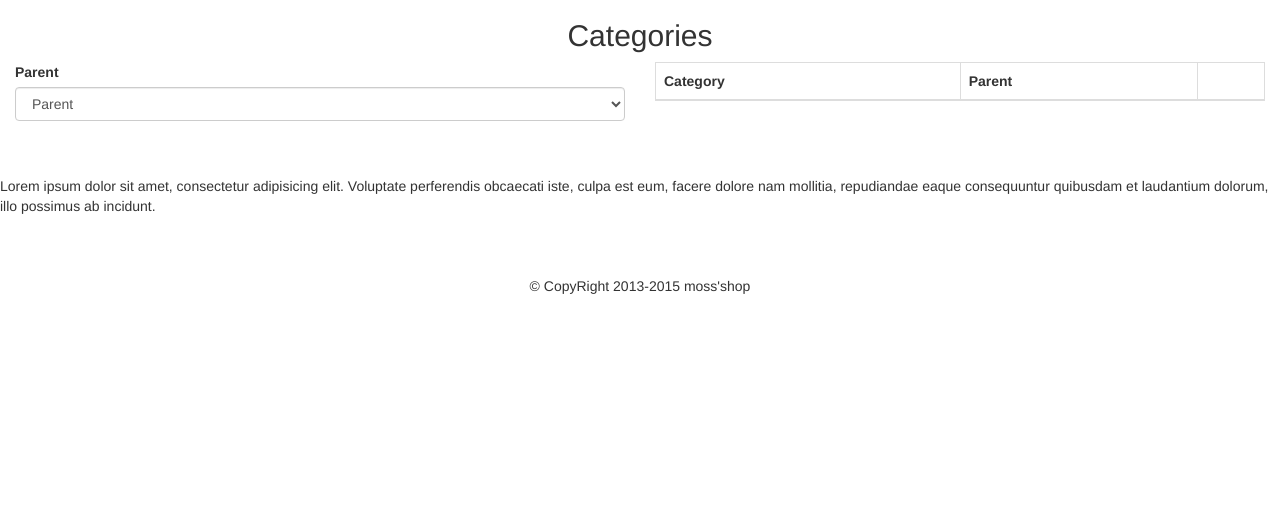
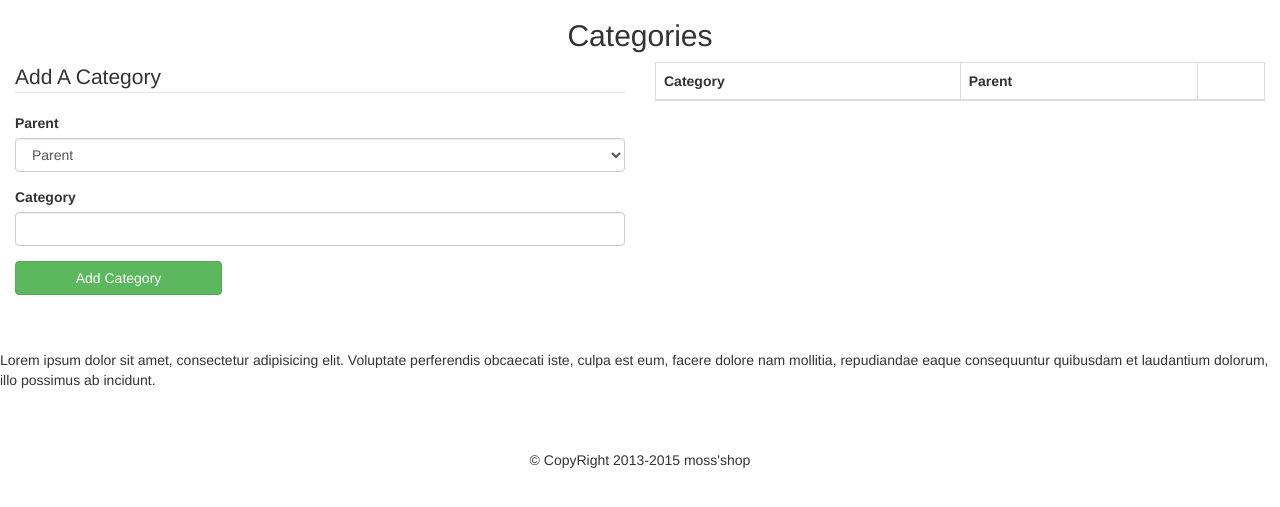
Before and after one commit to mossgreen/PHP_tutorial, a PHP site: page /admin/categories.php in a window 1280 px wide. Shown: the part 51-558 px from the top of the page. Run offline with PHP 8.4, Linux system fonts and the light colour scheme; data that the repository does not hold is empty.

Commit message:
tested.
added elements on the left page

```diff
--- a/admin/categories.php
+++ b/admin/categories.php
@@ -17,6 +17,7 @@ $result  = $db -> query($sql);
 	<div class="col-md-6">
 		<!-- category table -->
 		<form class="form" action="categories.php" method="post">
+		<legend>Add A Category</legend>
 			<div class="form-group">
 
 				<label for="parent">Parent</label>
@@ -26,6 +27,13 @@ $result  = $db -> query($sql);
 						<option value="<?=$parent['id'];?>"><?=$parent['category'];?></option>
 					<?php  endwhile; ?>
 				</select>
+			</div>
+			<div class="form-group">
+				<label for="Category">Category</label>
+				<input type="text" class="form-control" id="category" name="category">
+			</div>
+			<div class="form-group">
+				<input type="text" value="Add Category" class="btn btn-success">
 			</div>
 		</form>
 
```
